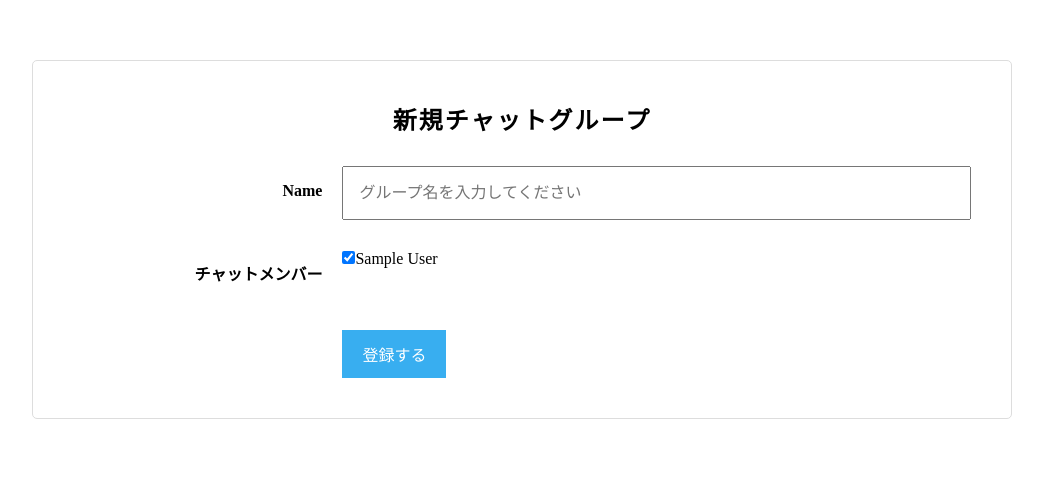
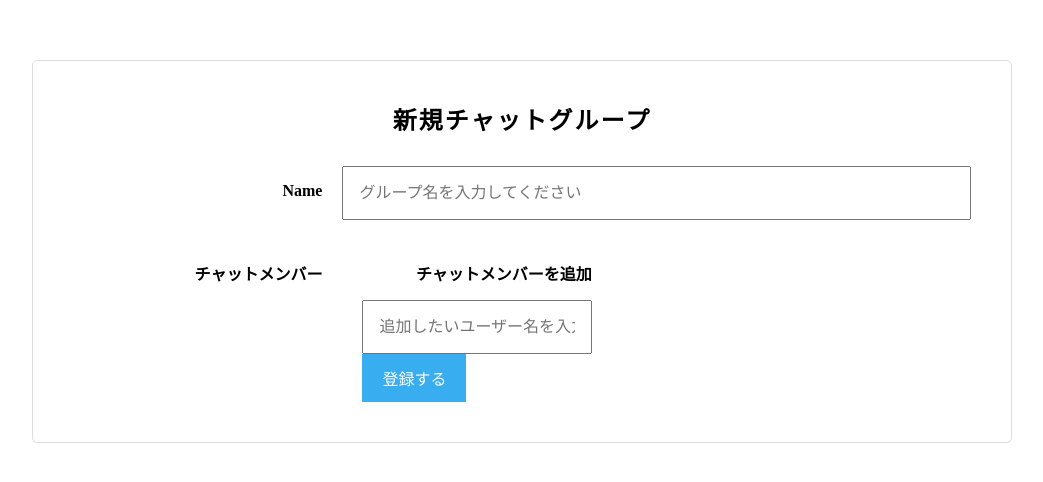
Before and after one commit to kazuki4062/Chat-Space, a Rails app: page /groups/new in a window 1280 px wide. Shown: the top 482 px of the page, without its empty margins (118-1161 px from the left). Run offline with Rails 7, Linux system fonts and the light colour scheme; the visitor is signed in with stand-in values (Sample User, id 1); style sheets or scripts are compiled from the project's sources; some libraries are stand-ins or nearby versions.

Commit message:
koenkuto-1

```diff
--- a/app/assets/javascripts/comment.js
+++ b/app/assets/javascripts/comment.js
@@ -43,6 +43,7 @@ $(function(){
       $('.messages').animate({ scrollTop: $('.messages')[0].scrollHeight});
     })
     .fail(function () {
+        alert('ユーザー検索に失敗しました');
       // console.log("XMLHttpRequest : " + XMLHttpRequest.status);
       // console.log("textStatus     : " + textStatus);
       // console.log("errorThrown    : " + errorThrown.message);
--- /dev/null
+++ b/app/assets/javascripts/users.js
@@ -0,0 +1,60 @@
+$(function () {
+  var user_list = $("#user_search_result");
+  var member_list = $("#member_search_result");
+
+  function appendUsers(user) {
+      var html = `<div class='chat-group-user clearfix js-chat-member'>
+              <div class='chat-group-form__field--right'>
+              <p class="chat-group-user__name">
+              ${user.name}
+              </p>
+              <a class="user_search_add chat-group-user__btn chat-group-user__btn--add" data-user-id="${user.id}" data-user-name="${user.name}">追加
+              </a>
+              </div>`
+      user_list.append(html);
+  }
+
+  function appendMembers(name, user_id) {
+      var html = `<div class='chat-group-user clearfix js-chat-member' id="${user_id}">
+              <input name='group[user_ids][]' type='hidden' value="${user_id}">
+              <p class='chat-group-user__name'>${name}</p>
+              <a class='user_search_remove chat-group-user__btn chat-group-user__btn--remove js-remove-btn'>削除</a>
+              </div>`
+      member_list.append(html);
+  }
+
+  $(function () {
+      $(".chat-group-form__input").on("keyup", function () {
+          var input = $("#user-search-field").val();
+          $.ajax({
+              type: 'GET',
+              url: '/users',
+              data: { keyword: input },
+              dataType: 'json'
+          })
+          .done(function (members) {
+              $("#user_search_result").empty();
+              if (members.length !== 0) {
+                  members.forEach(function (user) {
+                      appendUsers(user);
+                  })
+              }
+          })
+          .fail(function () {
+              alert('ユーザー検索に失敗しました');
+          });
+      });
+  });
+
+  $(function () {
+      $(document).on("click", '.user_search_add', function () {
+          var name = $(this).attr("data-user-name");
+          var user_id = $(this).attr("data-user-id");
+          $(this).parent().remove();
+          appendMembers(name, user_id);
+      });
+      $(document).on("click", '.user_search_remove', function () {
+          $(this).parent().remove();
+      });
+  });
+});
--- a/app/views/groups/_form.html.haml
+++ b/app/views/groups/_form.html.haml
@@ -17,9 +17,15 @@
       %label.chat-group-form__label{:for => "chat_group_チャットメンバー"} チャットメンバー
     .chat-group-form__field--right
       / グループ作成機能の追加時はここにcollection_check_boxesの記述を入れてください
-      = f.collection_check_boxes :user_ids, User.all, :id, :name
+    .chat-group-form__field--left
+      %label.chat-group-form__label{:for => "chat_group_チャットメンバーを追加"} チャットメンバーを追加
+      .chat-group-form__field--right
+      .chat-group-form__search.clearfix
+      %input#user-search-field.chat-group-form__input{:placeholder => "追加したいユーザー名を入力してください", :type => "text"}/
+      #user-search-result
+
       / この部分はインクリメンタルサーチ（ユーザー追加の非同期化のときに使用します
-  .chat-group-form__field.clearfix
-    .chat-group-form__field--left
-    .chat-group-form__field--right
+      .chat-group-form__field.clearfix
+      .chat-group-form__field--left
+      .chat-group-form__field--right
       = f.submit class: 'chat-group-form__action-btn'
```
Also changed, not shown: app/controllers/users_controller.rb (+8 -0 lines), app/views/users/index.json.jbuilder (added).
